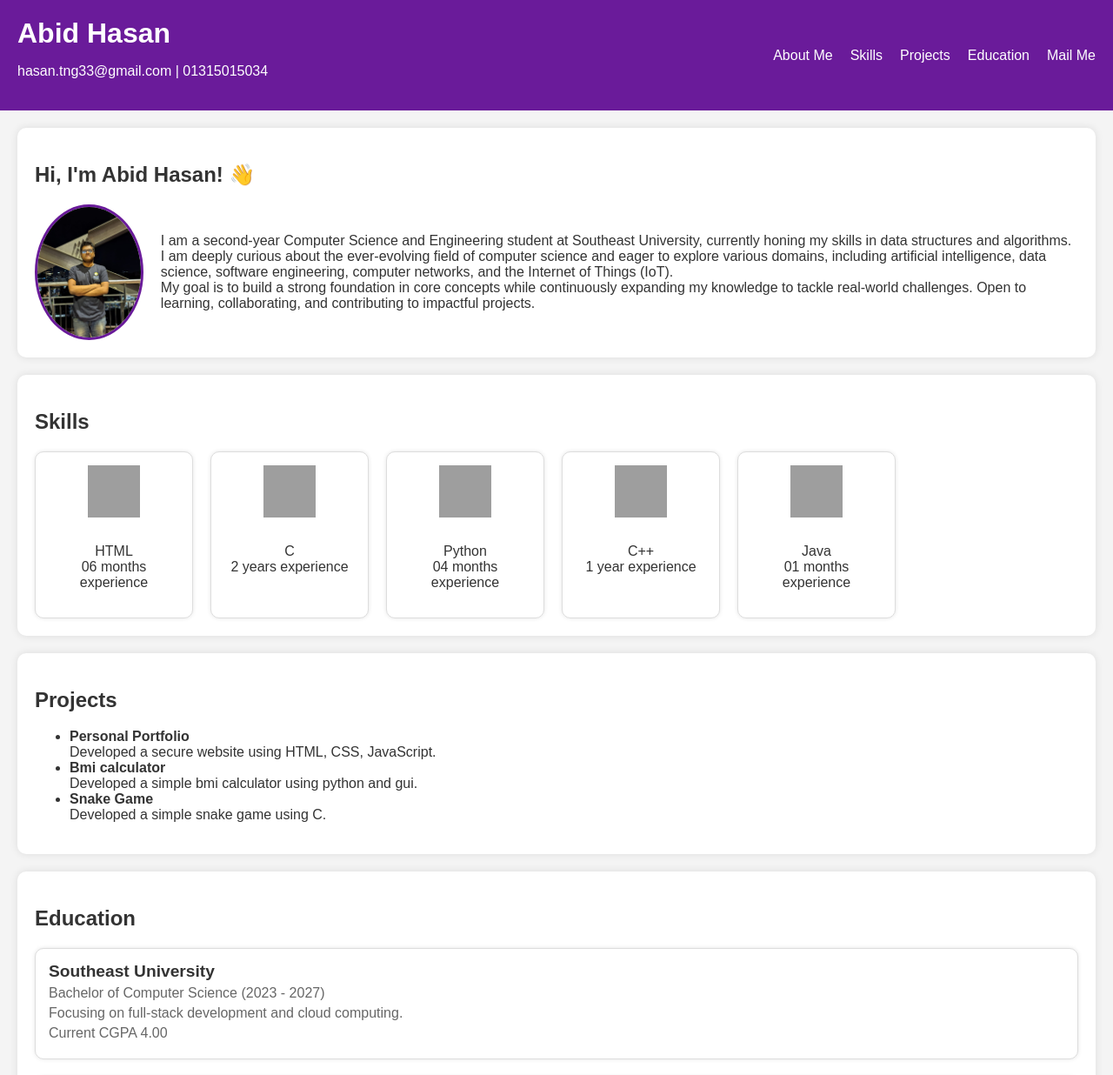
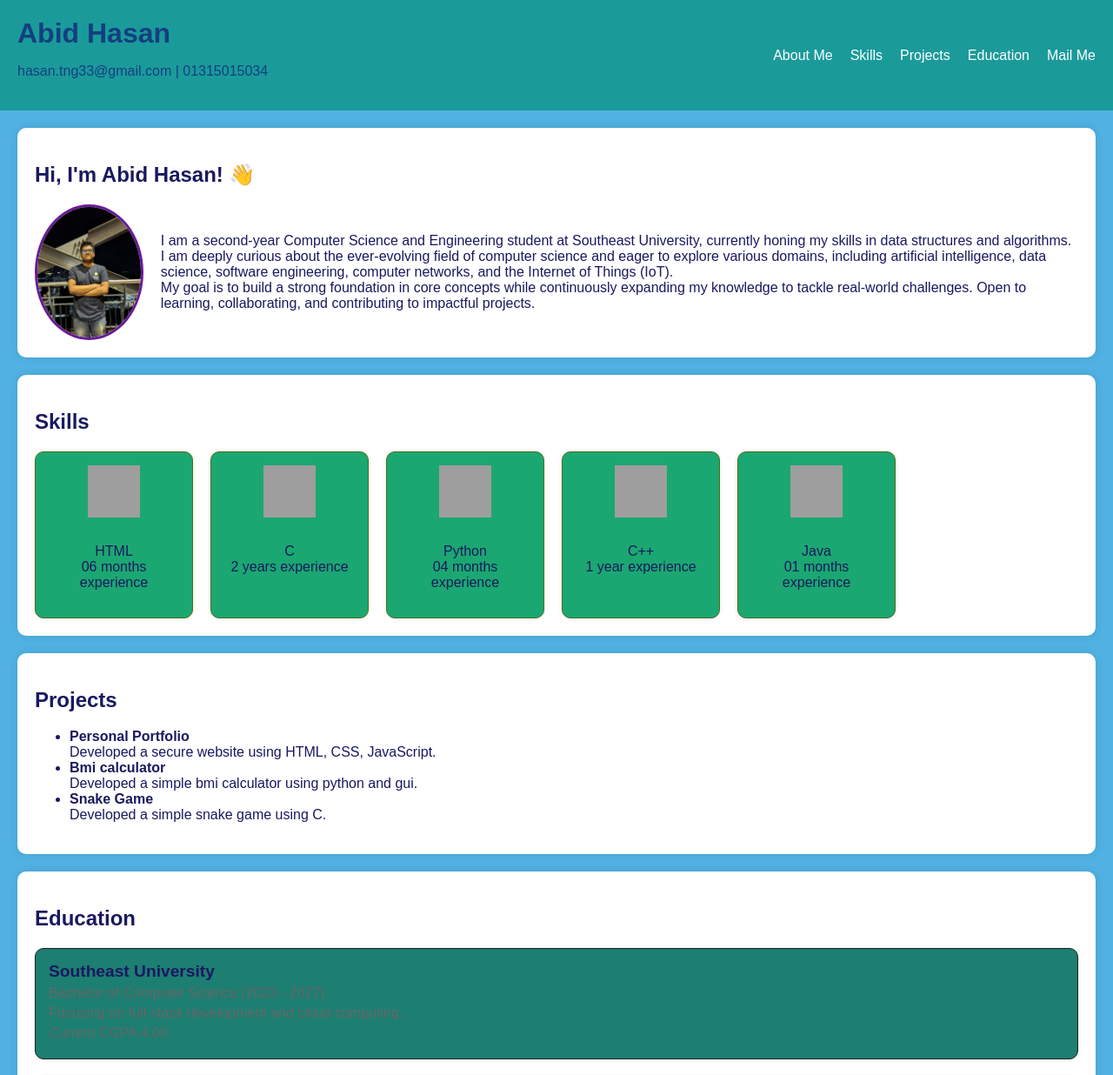
Before and after one commit to hasan2733/My-portfolio, a plain HTML site: page index.html in a window 1280 px wide. Shown: the top 1236 px of the page at 87% size. Drawn offline with Linux system fonts and the light colour scheme; grey boxes are pictures that could not be loaded.

Commit message:
Update style.css

```diff
--- a/style.css
+++ b/style.css
@@ -3,13 +3,13 @@ body {
     font-family: 'Arial', sans-serif;
     margin: 0;
     padding: 0;
-    background: #f4f4f4;
-    color: #333;
+    background: #50b1e2;
+    color: #191960;
   }
 
   header {
-    background: #6a1b9a;
-    color: #fff;
+    background: #1b9a9a;
+    color: #133f81;
     padding: 20px;
     display: flex;
     justify-content: space-between; /* Distribute space between content */
@@ -74,9 +74,9 @@ body {
     width: 150px;
     padding: 15px;
     text-align: center;
-    border: 1px solid #ddd;
+    border: 1px solid #4c6f1a;
     border-radius: 10px;
-    background: #fff;
+    background: #1ba771;
     box-shadow: 0 0 5px rgba(0, 0, 0, 0.1);
   }
 
@@ -94,11 +94,11 @@ body {
   }
 
   .education-card {
-    background: #fff;
+    background: #1d7e72;
     padding: 15px;
     border-radius: 10px;
-    border: 1px solid #ddd;
-    box-shadow: 0 0 5px rgba(0, 0, 0, 0.1);
+    border: 1px solid #1b2423;
+    box-shadow: 0 0 5px rgba(59, 44, 44, 0.1);
   }
 
   .education-card h3 {
@@ -124,7 +124,7 @@ body {
     margin: 10px 0;
     padding: 10px;
     border-radius: 5px;
-    border: 1px solid #ddd;
+    border: 1px solid #432323;
     font-size: 14px;
     resize: vertical;
   }
@@ -187,7 +187,7 @@ body {
   }
   .mail-button {
     display: inline-block;
-    background: #6a1b9a;
+    background: #237d66;
     color: white;
     padding: 12px 20px;
     border-radius: 5px;
@@ -195,7 +195,7 @@ body {
 }
 
 .mail-button:hover {
-    background: #8e24aa;
+    background: #2479aa;
 }
 
   /* Footer Styles */
```
